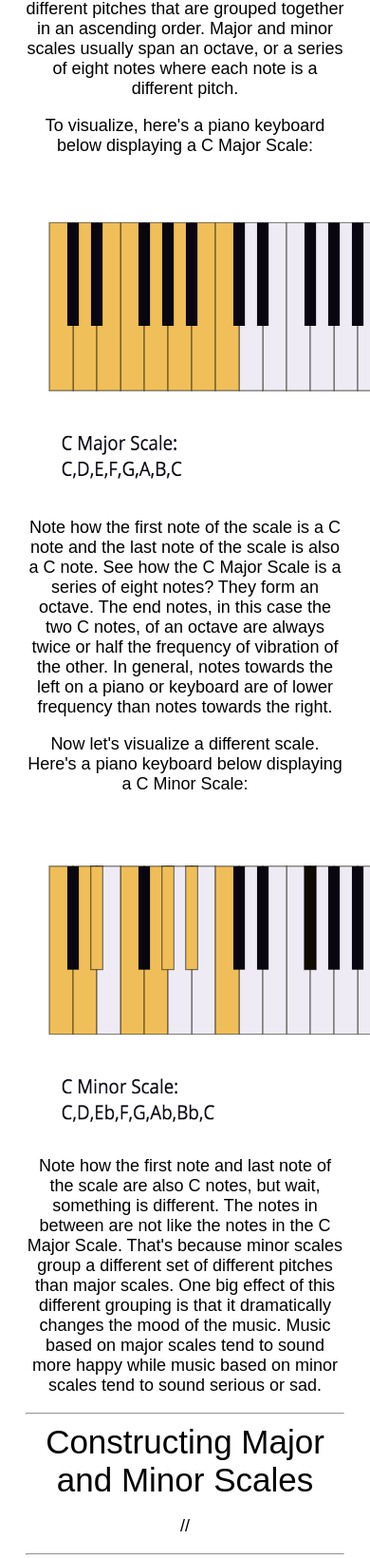
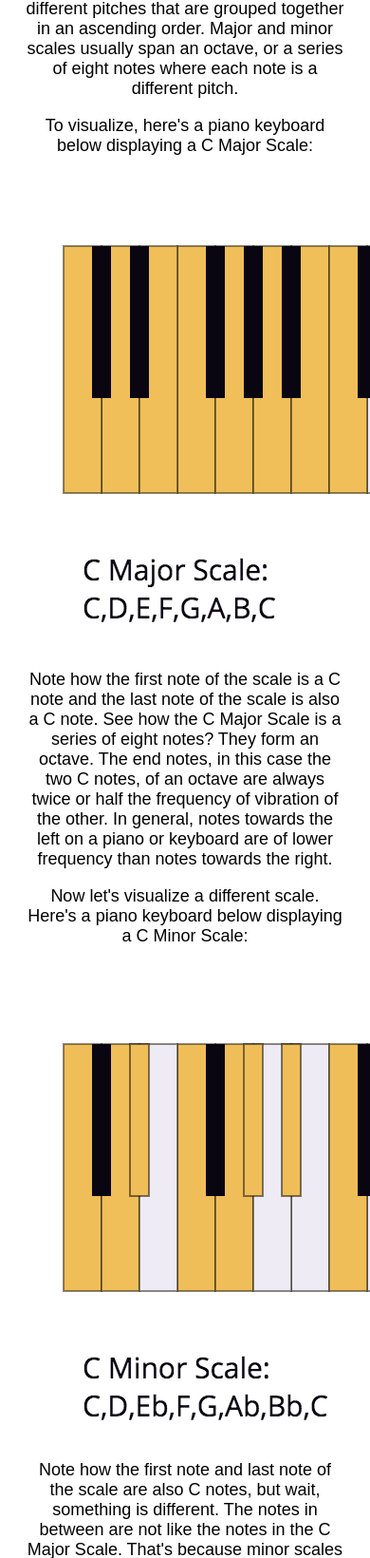
Before and after one commit to anthonyc1/MusicMentorApp, a Flask app: page /identifyscale in a window 390 px wide; the page is wider, and only the part inside the window is pictured. Shown: the part 746-2386 px from the top of that part at 95% size. Run offline with Flask 2, Linux system fonts and the light colour scheme.

Commit message:
fix media queries

```diff
--- a/static/style.css
+++ b/static/style.css
@@ -9,6 +9,8 @@
 	display:block;
 	position: relative;
 	text-align: center;
+	max-width: 50%;
+	height: auto;
 }
 
 #title {
@@ -49,7 +51,7 @@ tab1 {
 }
 
 form {
-	max-width: 80%;
+	max-width: 60%;
 	margin-right: auto;
 	margin-left: auto;
 	margin-bottom: 60px;
@@ -122,20 +124,21 @@ th, td {
 }
 
 @media screen and (max-width: 700px){
+	form {
+		max-width: 80%;
+	}
 	#intro {
 		max-width: 90%
 	}
 	#image {
-		max-width: 80%;
+		max-width: 60%;
 	}
 }
 @media screen and (max-width: 680px){
 	#image {
-		max-width: 60%;
+		max-width: 80%;
 	}
 }
 @media screen and (max-width: 500px){
-	#image {
-		max-width: 60%;
-	}
+
 }
--- a/templates/identifyscale.html
+++ b/templates/identifyscale.html
@@ -60,12 +60,12 @@
 	<p>The best way to think of a scale is a set of different pitches that are grouped together in an ascending order. Major and minor scales usually span an octave, or a series of eight notes where each note is a different pitch.</p>
 	<p>To visualize, here's a piano keyboard below displaying a C Major Scale:</p>
 	<div id="image">
-	<img src="../static/images/C%20Major.png" alt="C Major" style="width:400px; height: 340px;"></img>
+	<img src="../static/images/C%20Major.png" alt="C Major"></img>
 	</div>
 	<p>Note how the first note of the scale is a C note and the last note of the scale is also a C note. See how the C Major Scale is a series of eight notes? They form an octave. The end notes, in this case the two C notes, of an octave are always twice or half the frequency of vibration of the other. In general, notes towards the left on a piano or keyboard are of lower frequency than notes towards the right.</p>
 	<p>Now let's visualize a different scale. Here's a piano keyboard below displaying a C Minor Scale:</p>
 	<div id="image">
-	<img src="../static/images/C%20minor%20scale.png" alt="C Minor" style="width:400px; height: 340px;"></img>
+	<img src="../static/images/C%20minor%20scale.png" alt="C Minor"></img>
 	</div>
 	<p>Note how the first note and last note of the scale are also C notes, but wait, something is different. The notes in between are not like the notes in the C Major Scale. That's because minor scales group a different set of different pitches than major scales. One big effect of this different grouping is that it dramatically changes the mood of the music. Music based on major scales tend to sound more happy while music based on minor scales tend to sound serious or sad.</p>
 	<hr>
```
